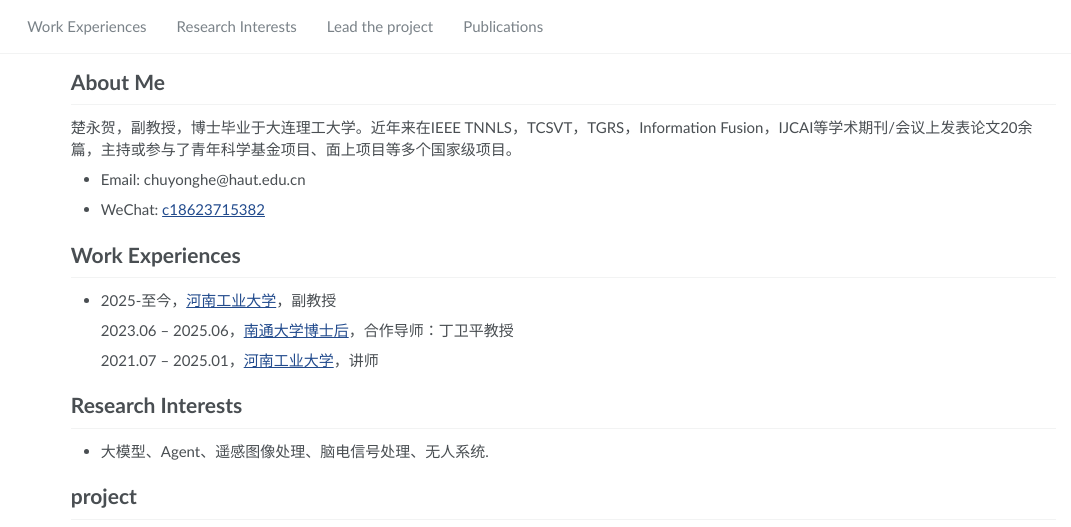
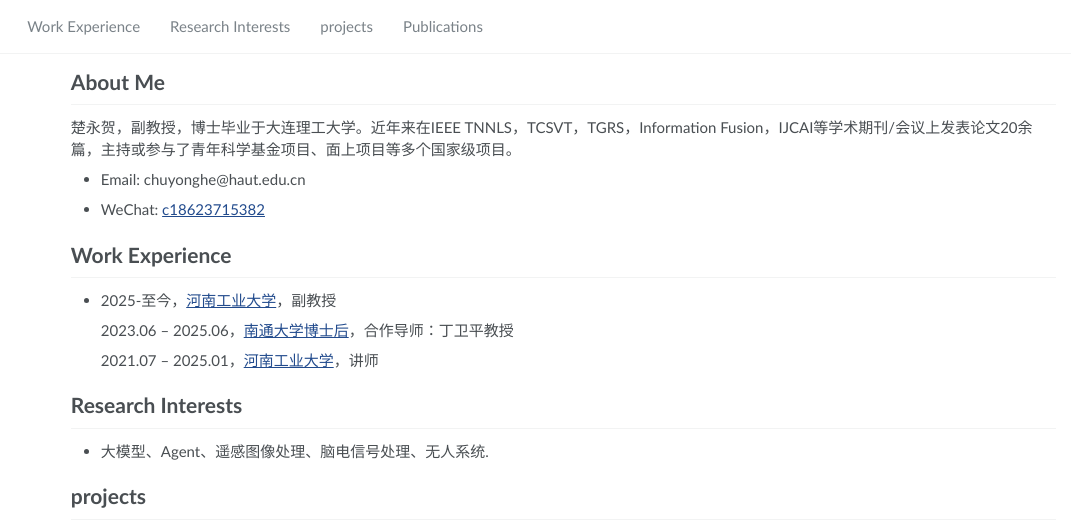
Before and after one commit to Yonghe-Chu/page, a plain HTML site: page index.html in a window 1280 px wide. Shown: the top 527 px of the page, 209-1280 px from the left. Drawn offline with Linux system fonts and the light colour scheme; no server answers.

Commit message:
v3
2026-08-06

```diff
--- a/index.html
+++ b/index.html
@@ -75,11 +75,11 @@
 
             <li class="masthead__menu-item"><a href="#about-me">About Me</a></li>
 
-            <li class="masthead__menu-item"><a href="#-work-experiences">Work Experiences</a></li>
+            <li class="masthead__menu-item"><a href="#-work-experiences">Work Experience</a></li>
 
             <li class="masthead__menu-item"><a href="#-research-interests">Research Interests</a></li>
 
-            <li class="masthead__menu-item"><a href="#-Lead-the-project">Lead the project</a></li>
+            <li class="masthead__menu-item"><a href="#-Lead-the-project">projects</a></li>
 
             <li class="masthead__menu-item"><a href="#-publications">Publications</a></li>
 
@@ -202,7 +202,7 @@
 </ul>
 
 
-<h1 id="-work-experiences">Work Experiences</h1>
+<h1 id="-work-experiences">Work Experience</h1>
 
 <ul>
   <li>
@@ -221,7 +221,7 @@
   </li>
 </ul>
 
-<h1 id="-Lead-the-project">project</h1>
+<h1 id="-Lead-the-project">projects</h1>
 <ul>
   <li>
     <p>河南省科技攻关项目（252102210077），2024.01-2026.12，主持.</p>
```
